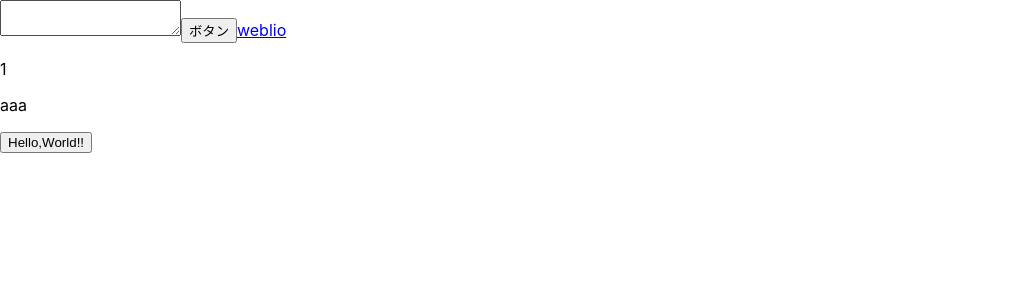
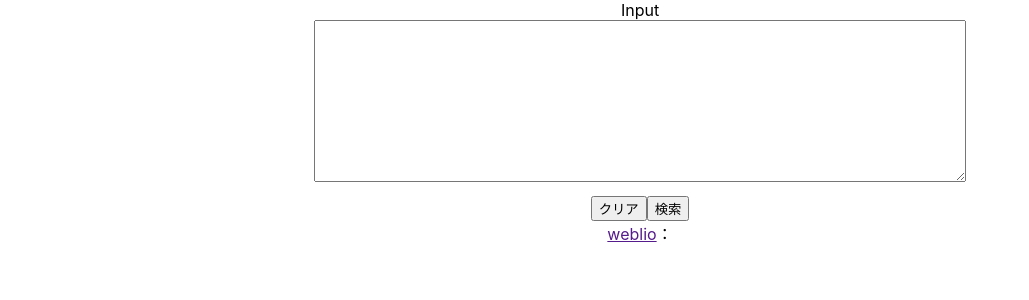
Before and after one commit to Yuko175/demo_react, a React (Create React App) app: page / in a window 1280 px wide. Shown: the top 300 px of the page, without its empty margins (0-1029 px from the left). Built offline with nearby package versions, Linux system fonts and the light colour scheme.

Commit message:
追加：表示方法の変更

```diff
--- a/src/App.css
+++ b/src/App.css
@@ -1,5 +1,13 @@
-.App {
+.App-center {
   text-align: center;
+}
+
+.App-left {
+  text-align: left;
+}
+
+.App-bold {
+  font-weight: bold;
 }
 
 .App-logo {
--- a/src/App.tsx
+++ b/src/App.tsx
@@ -7,8 +7,6 @@ export default function App() {
   return (
     <>
       <Button />
-      <Profile />
-      <button>Hello,World!!</button>
     </>
   );
 }
--- a/src/Button.tsx
+++ b/src/Button.tsx
@@ -1,5 +1,6 @@
 import React, { useState } from "react";
 import axios from "axios";
+import "./App.css";
 
 // interface ApiResponse {
 //   id: string;
@@ -8,18 +9,22 @@ import axios from "axios";
 
 export default function Button() {
   // const [変数名, 変数に新しい数を定義する関数] = useState <型> (初期値);
-  const [buttonText, setButtonText] = useState<string>("ボタン");
+  const [errorText, setErrorText] = useState<string>("");
   const [result, setResult] = useState<string | null>(null);
-  // let textarea = document.getElementById("textarea");
   const [word, setWord] = useState<string>("");
-  const url: string = "https://ejje.weblio.jp/content/" + word;
+  const [url, setUrl] = useState<string>("");
 
   const handleChange = (event) => {
     setWord(event.target.value);
   };
+  const handleClearWord = (event) => {
+    setWord("");
+    setErrorText("");
+    setUrl("");
+    setResult("");
+  };
 
   // 関数
-  //textがnullの場合
   const getData = () => {
     axios
       .get("http://localhost:8090/search/" + word, {
@@ -28,21 +33,33 @@ export default function Button() {
         },
       })
       .then((response) => {
-        setButtonText("成功");
+        setErrorText("");
         setResult(response.data);
+        setUrl("https://ejje.weblio.jp/content/" + word);
       })
       .catch((error) => {
-        setButtonText("失敗");
+        setErrorText("検索結果がありません。別のワードで検索してください。");
         setResult(null);
       });
   };
-
   return (
-    <div>
-      <div>{result}</div>
-      <textarea onChange={handleChange}>{word}</textarea>
-      <button onClick={getData}>{buttonText}</button>
-      <a href={url}>weblio</a>
-    </div>
+    <>
+      <div className="App-center">
+        <div>Input</div>
+        <div>{errorText}</div>
+        <div>
+          <textarea
+            value={word}
+            onChange={(e) => setWord(e.target.value)}
+            style={{ width: "calc(50%)", height: "150px", resize: "vertical", padding: "5px", marginBottom: "10px" }}
+          />
+        </div>
+        <button onClick={handleClearWord}>クリア</button>
+        <button onClick={getData}>検索</button>
+        <div>
+          <a href={url}>weblio</a>：{result}
+        </div>
+      </div>
+    </>
   );
 }
```
